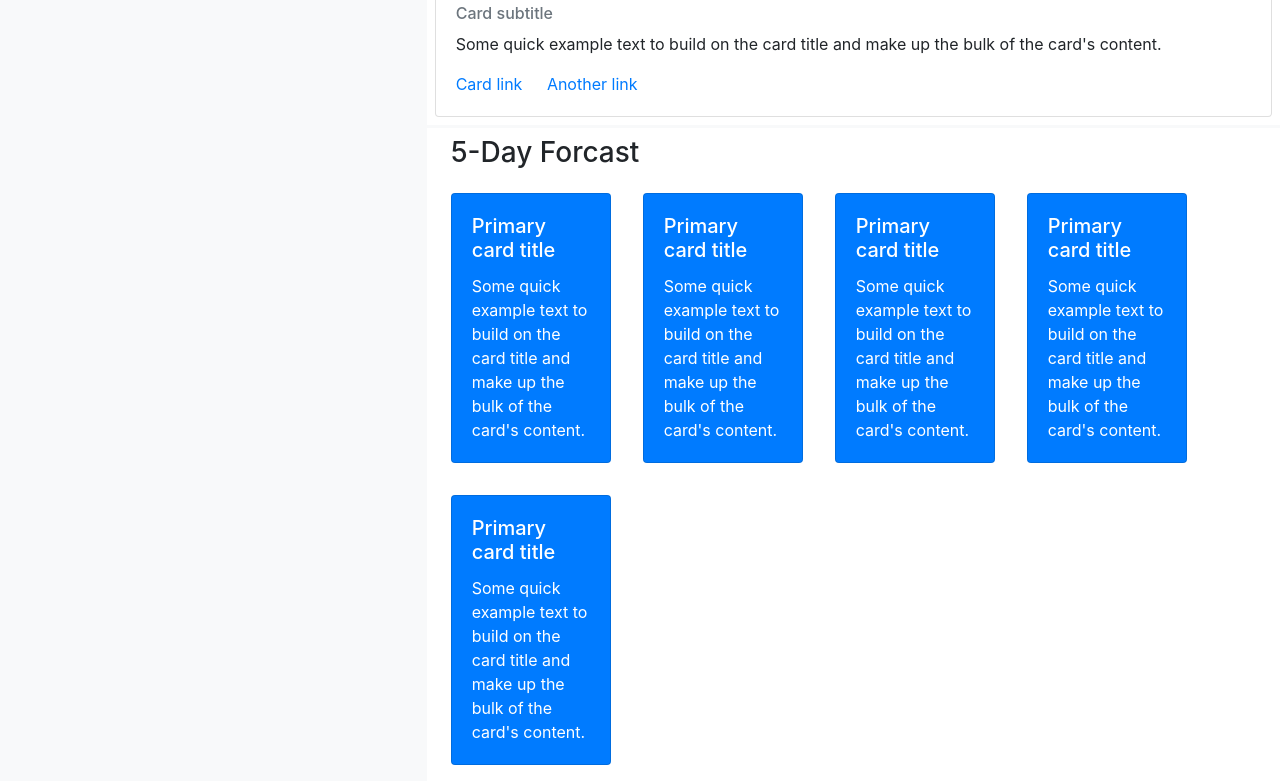
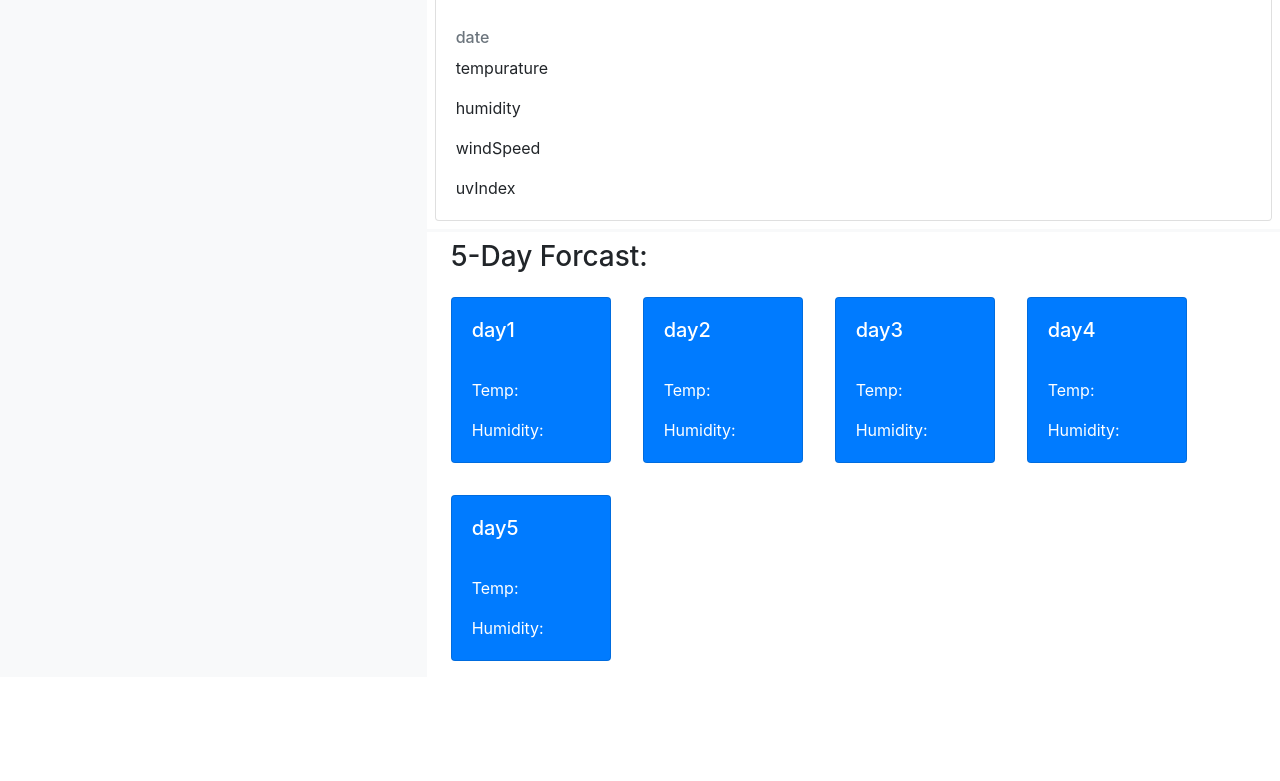
Before and after one commit to kingsleyramos/Weather-Dashboard, a plain HTML site: page index.html in a window 1280 px wide. Shown: the part 147-928 px from the top of the page. After the commit the page ends 824 px from the top, so only its background shows below. Drawn offline with nearby package versions, Linux system fonts and the light colour scheme.

Commit message:
Changed elements to predicted content to use as reference

```diff
--- a/index.html
+++ b/index.html
@@ -48,11 +48,12 @@
 
                 <div class="card">
                     <div class="card-body">
-                        <h2 class="card-title">City</h2>
-                        <h6 class="card-subtitle mb-2 text-muted">Card subtitle</h6>
-                        <p class="card-text">Some quick example text to build on the card title and make up the bulk of the card's content.</p>
-                        <a href="#" class="card-link">Card link</a>
-                        <a href="#" class="card-link">Another link</a>
+                        <h2 class="card-title" id="city">City</h2> <img src="" alt=""/>
+                        <h6 class="card-subtitle mb-2 text-muted" id="currentDateAndTime">date</h6>
+                        <p class="card-text" id="tempurature">tempurature</p>
+                        <p class="card-text" id="humidity">humidity</p>
+                        <p class="card-text" id="windSpeed">windSpeed</p>
+                        <p class="card-text" id="uvIndex">uvIndex</p>
                     </div>
                 </div>
 
@@ -63,7 +64,7 @@
 
             <!-- 5-day Forcast Title -->
             <div class="row mx-2">
-                <h3 class="ml-3">5-Day Forcast</h3>
+                <h3 class="ml-3">5-Day Forcast:</h3>
             </div>
 
             <!-- 5-day Forcast Title -->
@@ -71,40 +72,51 @@
                 <div class="card text-white bg-primary m-3" style="max-width: 10rem;">
 
                     <div class="card-body">
-                        <h5 class="card-title">Primary card title</h5>
-                        <p class="card-text">Some quick example text to build on the card title and make up the bulk of the card's content.</p>
+                        <h5 class="card-title" id="day1date">day1</h5>
+                        <img src="" alt=""/>
+                        <p class="card-text" id="day1Temp">Temp:</p>
+                        <p class="card-text" id="day1Humidity">Humidity:</p>
                     </div>
                 </div>
                 <div class="card text-white bg-primary m-3" style="max-width: 10rem;">
                     <div class="card-body">
-                        <h5 class="card-title">Primary card title</h5>
-                        <p class="card-text">Some quick example text to build on the card title and make up the bulk of the card's content.</p>
+                        <h5 class="card-title" id="day2date">day2</h5>
+                        <img src="" alt=""/>
+                        <p class="card-text" id="day2Temp">Temp:</p>
+                        <p class="card-text" id="day1Humidity">Humidity:</p>
                     </div>
                 </div>
                 <div class="card text-white bg-primary m-3" style="max-width: 10rem;">
                     <div class="card-body">
-                        <h5 class="card-title">Primary card title</h5>
-                        <p class="card-text">Some quick example text to build on the card title and make up the bulk of the card's content.</p>
+                        <h5 class="card-title" id="day3date">day3</h5>
+                        <img src="" alt=""/>
+                        <p class="card-text" id="day3Temp">Temp:</p>
+                        <p class="card-text" id="day1Humidity">Humidity:</p>
                     </div>
                 </div>
                 <div class="card text-white bg-primary m-3" style="max-width: 10rem;">
                     <div class="card-body">
-                        <h5 class="card-title">Primary card title</h5>
-                        <p class="card-text">Some quick example text to build on the card title and make up the bulk of the card's content.</p>
+                        <h5 class="card-title" id="day4date">day4</h5>
+                        <img src="" alt=""/>
+                        <p class="card-text" id="day4Temp">Temp:</p>
+                        <p class="card-text" id="day1Humidity">Humidity:</p>
                     </div>
                 </div>
                 <div class="card text-white bg-primary m-3" style="max-width: 10rem;">
                     <div class="card-body">
-                        <h5 class="card-title">Primary card title</h5>
-                        <p class="card-text">Some quick example text to build on the card title and make up the bulk of the card's content.</p>
+                        <h5 class="card-title" id="day5date">day5</h5>
+                        <img src="" alt=""/>
+                        <p class="card-text" id="day5Temp">Temp:</p>
+                        <p class="card-text" id="day1Humidity">Humidity:</p>
                     </div>
                 </div>
             </div>
         </div>
     </div>
 
-        <script src="https://cdnjs.cloudflare.com/ajax/libs/jquery/3.2.1/jquery.min.js"></script>
+    <script src="https://cdnjs.cloudflare.com/ajax/libs/jquery/3.2.1/jquery.min.js"></script>
     <script src="script.js"></script>
+    <script src="moment.js"></script>
 
 </body>
 </html>
```
